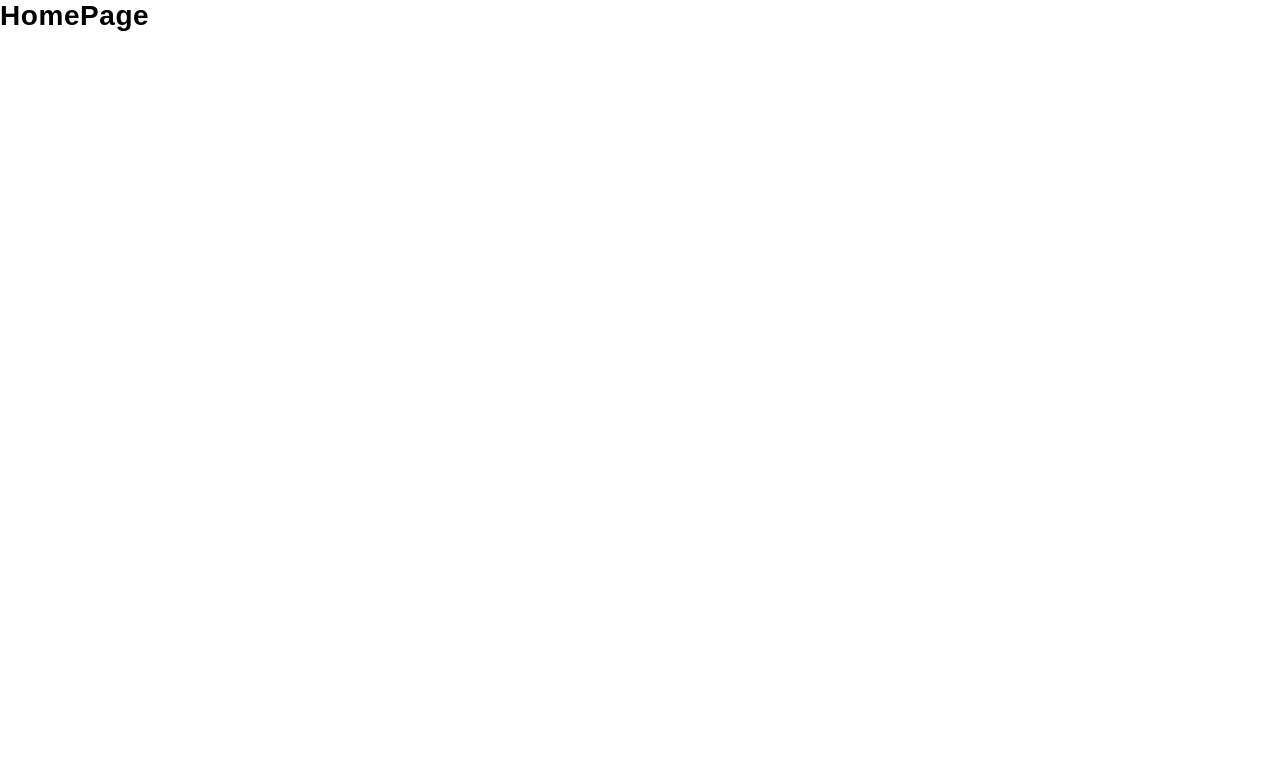
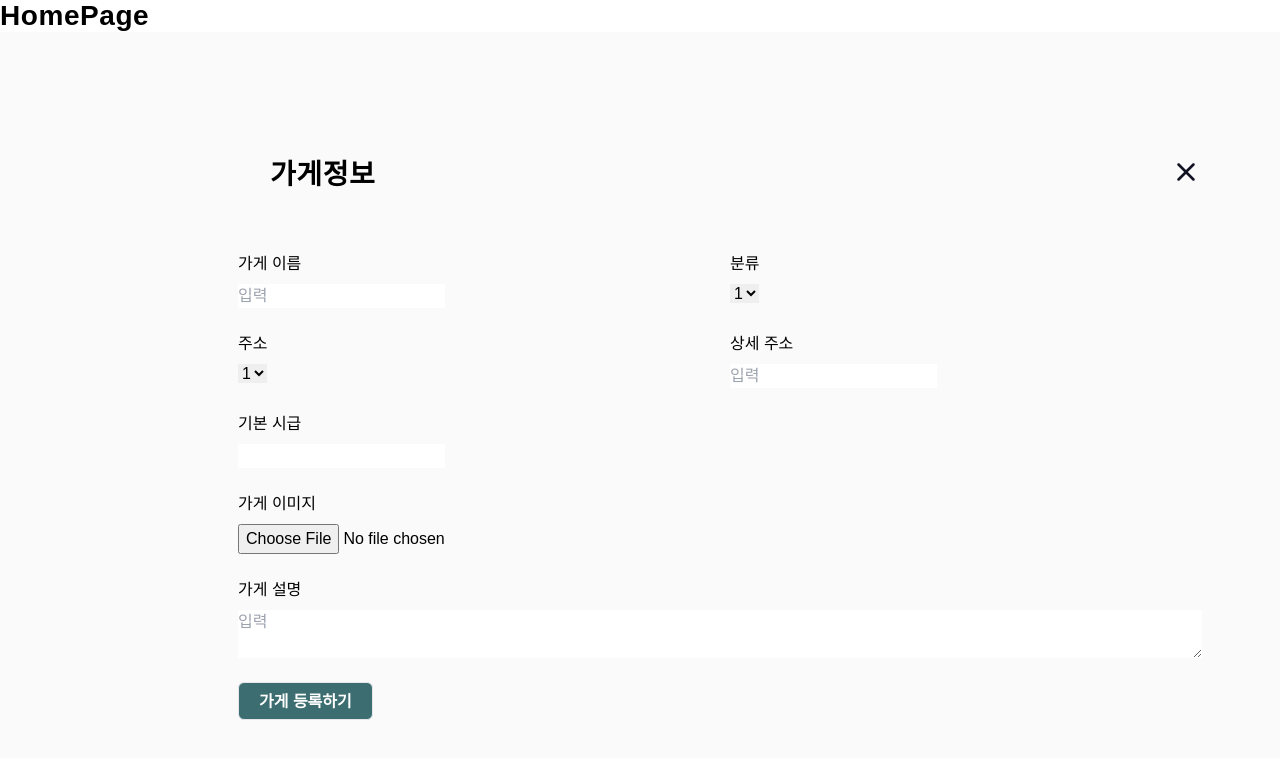
Before and after one commit to Party-Time-Job/Party-Time-Job, a Next.js app: page / in a window 1280 px wide. Shown: the top 758 px of the page. Built offline with nearby package versions, Linux system fonts and the light colour scheme; a web font is replaced by a local one.

Commit message:
feat: CreateStore ui 생성

```diff
--- a/src/app/page.tsx
+++ b/src/app/page.tsx
@@ -1,7 +1,10 @@
+import CreateStore from '@/features/Create-Store/CreateStore';
+
 export default function Home() {
   return (
     <>
       <h1>HomePage</h1>
+      <CreateStore />
     </>
   );
 }
--- a/src/features/Create-Store/CreateStore.tsx
+++ b/src/features/Create-Store/CreateStore.tsx
@@ -1,9 +1,16 @@
+'use client';
+
+import { useForm } from 'react-hook-form';
 import Image from 'next/image';
-// import { useForm } from 'react-hook-form';
 import Title from '@/shared/ui/Title';
+import Button from '@/shared/ui/Button';
 
 const CreateStore = () => {
-  // const { register, handleSubmit } = useForm();
+  const {
+    register,
+    handleSubmit,
+    formState: { isSubmitting, errors },
+  } = useForm();
 
   return (
     <div className='flex flex-col items-start gap-2 bg-[#FAFAFA] px-[238px] py-[60px]'>
@@ -14,8 +21,86 @@ const CreateStore = () => {
           </Title>
           <Image src={'/close.svg'} alt='close' width={32} height={32} />
         </div>
-        <form className='h-[869px] w-[964px]'>
-          <label htmlFor='name'>가게 이름</label>
+        <form
+          onSubmit={handleSubmit(data => console.log(data))}
+          className='flex h-[869px] w-[964px] flex-col gap-6'
+        >
+          <div className='flex w-[964px] items-start gap-5'>
+            <div className='flex w-[472px] flex-shrink-0 flex-col items-start gap-2'>
+              <label htmlFor='storeName'>가게 이름</label>
+              <input
+                id='storeName'
+                type='text'
+                placeholder='입력'
+                {...register('storeName', {
+                  required: '가게 이름 입력은 필수 입니다.',
+                })}
+              />
+              {errors.storeName && (
+                <span>{errors.storeName.message?.toString()}</span>
+              )}
+            </div>
+            <div className='flex w-[472px] flex-shrink-0 flex-col items-start gap-2'>
+              <label htmlFor='classification'>분류</label>
+              <select {...register('classification')}>
+                <option>1</option>
+                <option>2</option>
+                <option>3</option>
+              </select>
+            </div>
+          </div>
+          <div className='flex w-[964px] items-start gap-5'>
+            <div className='flex w-[472px] flex-shrink-0 flex-col items-start gap-2'>
+              <label htmlFor='address'>주소</label>
+              <select {...register('address')}>
+                <option>1</option>
+                <option>2</option>
+                <option>3</option>
+              </select>
+            </div>
+            <div className='flex w-[472px] flex-shrink-0 flex-col items-start gap-2'>
+              <label htmlFor='details'>상세 주소</label>
+              <input
+                id='details'
+                type='text'
+                placeholder='입력'
+                {...register('details', {
+                  required: '상세 주소는 필수 입력입니다.',
+                })}
+              />
+              {errors.details && (
+                <span>{errors.details.message?.toString()}</span>
+              )}
+            </div>
+          </div>
+          <div className='flex w-[472px] flex-shrink-0 flex-col items-start gap-2'>
+            <label htmlFor='hourlyRate'>기본 시급</label>
+            <input
+              id='hourlyRate'
+              type='text'
+              {...register('hourlyRate', {
+                required: '시급을 입력해주세요.',
+              })}
+            />
+            {errors.hourlyRate && (
+              <span>{errors.hourlyRate.message?.toString()}</span>
+            )}
+          </div>
+          <div className='flex w-[483px] flex-col items-start gap-2'>
+            <label htmlFor='file'>가게 이미지</label>
+            <input type='file' />
+          </div>
+          <div className='flex w-[964px] flex-col items-start gap-2'>
+            <label id='description' htmlFor='textarea'>
+              가게 설명
+            </label>
+            <textarea className='w-[100%]' placeholder='입력'></textarea>
+          </div>
+          <Button
+            size='medium'
+            status={isSubmitting ? 'inactive' : 'active'}
+            text='가게 등록하기'
+          />
         </form>
       </div>
     </div>
```
